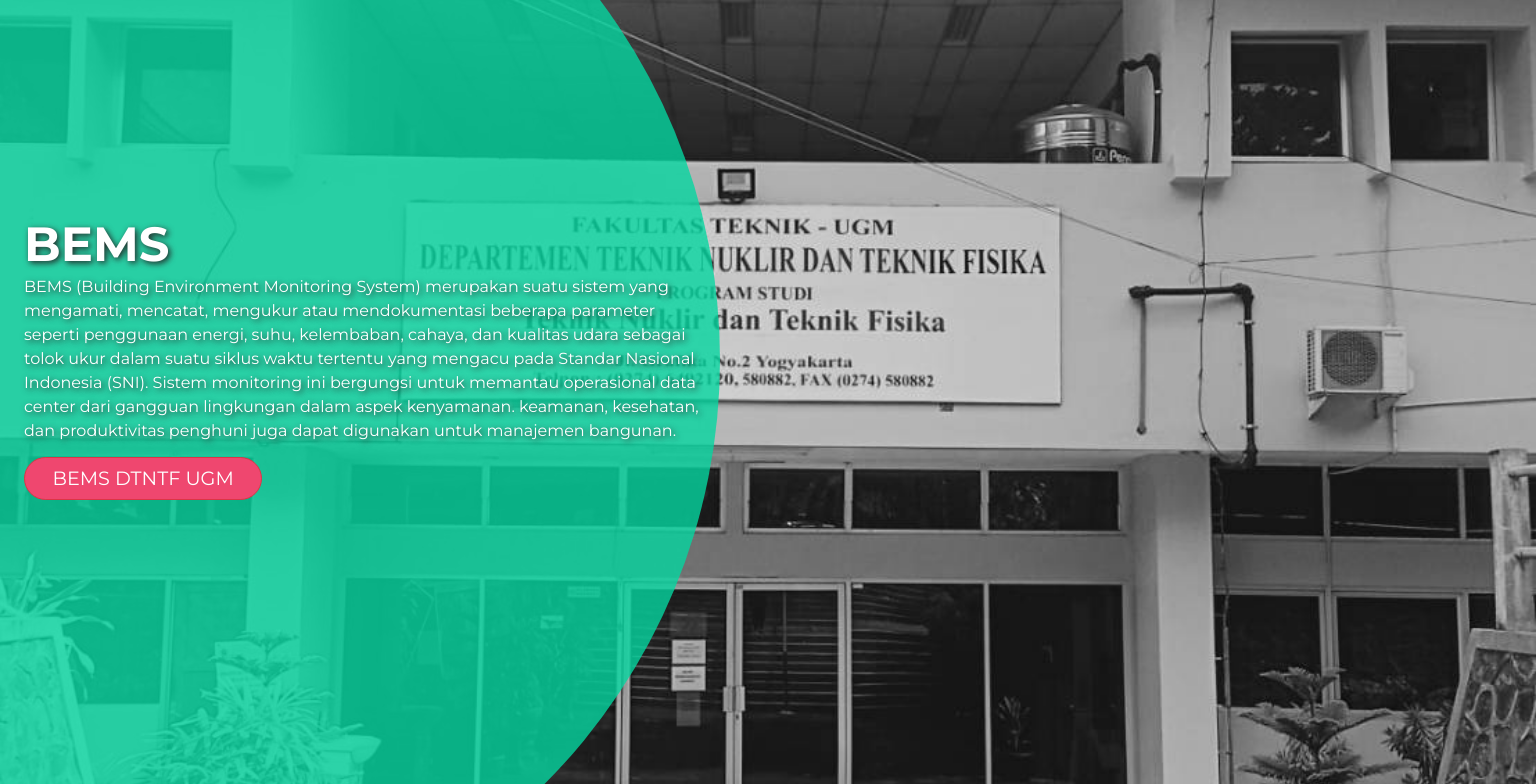
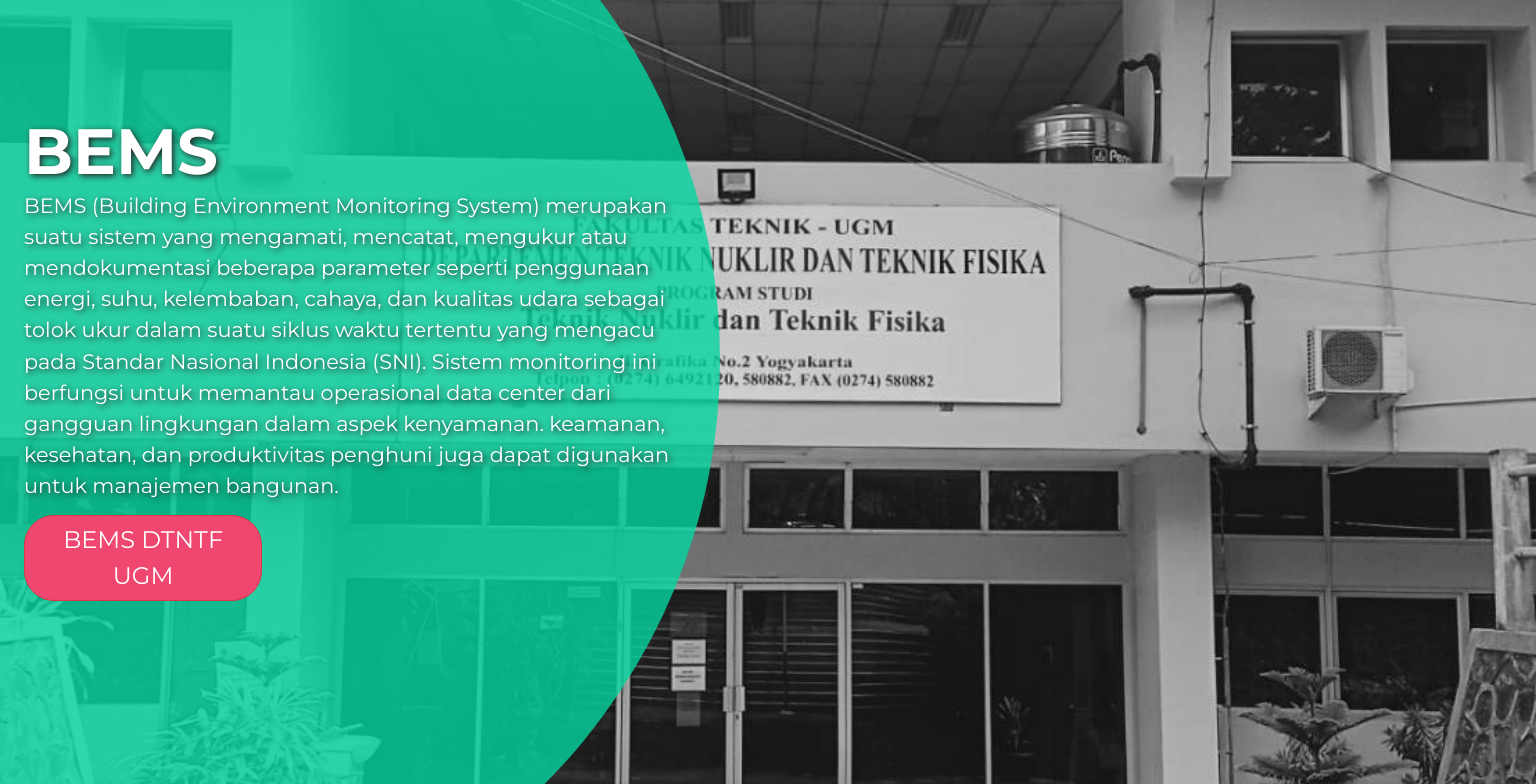
Before and after one commit to insgreeb-pro/Faustine, a Next.js app: page / in a window 1536 px wide. Shown: the top 784 px of the page. Built offline with nearby package versions, Linux system fonts and the light colour scheme.

Commit message:
styling responsive

```diff
--- a/components/Button.jsx
+++ b/components/Button.jsx
@@ -8,7 +8,7 @@
         variant="danger"
         style={{
           width: "35%",
-          fontSize: "1.2em",
+          fontSize: "1.5em",
           cursor: "pointer",
           borderRadius: "30px",
           backgroundColor: "#EF476F",
--- a/components/denah/MapPin.jsx
+++ b/components/denah/MapPin.jsx
@@ -22,8 +22,8 @@
     className: "pin",
     variant: "primary",
     style: {
-      height: "3vh",
-      width: "3vh",
+      height: "3.5vh",
+      width: "3.5vh",
       padding: "0",
       left: left,
       top: top,
--- a/pages/index.jsx
+++ b/pages/index.jsx
@@ -19,7 +19,7 @@
 
 const heading = {
   width: "80%",
-  fontSize: "3em",
+  fontSize: "4em",
   lineHeight: "1em",
   fontWeight: "700",
   whiteSpace: "normal",
@@ -29,7 +29,7 @@
 }
 
 const caption = {
-  fontSize: "1em",
+  fontSize: "1.3em",
   fontWeight: "500",
   lineHeight: "1.5em",
   whiteSpace: "normal",
@@ -70,7 +70,7 @@
           parameter seperti penggunaan energi, suhu, kelembaban, cahaya, dan
           kualitas udara sebagai tolok ukur dalam suatu siklus waktu tertentu
           yang mengacu pada Standar Nasional Indonesia (SNI). Sistem monitoring
-          ini bergungsi untuk memantau operasional data center dari gangguan
+          ini berfungsi untuk memantau operasional data center dari gangguan
           lingkungan dalam aspek kenyamanan. keamanan, kesehatan, dan
           produktivitas penghuni juga dapat digunakan untuk manajemen bangunan.
         </p>
--- a/styles/Style.css
+++ b/styles/Style.css
@@ -257,7 +257,7 @@
   width: 75%;
 
   /* Font */
-  font-size: 0.9em;
+  font-size: 1.2em;
   font-weight: 600;
   text-align: center;
   line-height: 1em;
@@ -272,7 +272,7 @@
   width: 80%;
 
   /* Font */
-  font-size: 3em;
+  font-size: 4em;
   font-weight: bold;
   text-align: center;
   vertical-align: bottom;
@@ -429,17 +429,17 @@
   /* CIRCULAR */
   /* CIRCULAR */
   .circularCaption {
-    font-size: 1.1em;
+    font-size: 0.9em;
   }
 
   /* NUMBER */
   /* NUMBER */
   .numberValue {
-    font-size: 4em;
+    font-size: 3em;
   }
 
   .numberCaption {
-    font-size: 1.1em;
+    font-size: 0.9em;
   }
 
   /* CAROUSEL */
```
